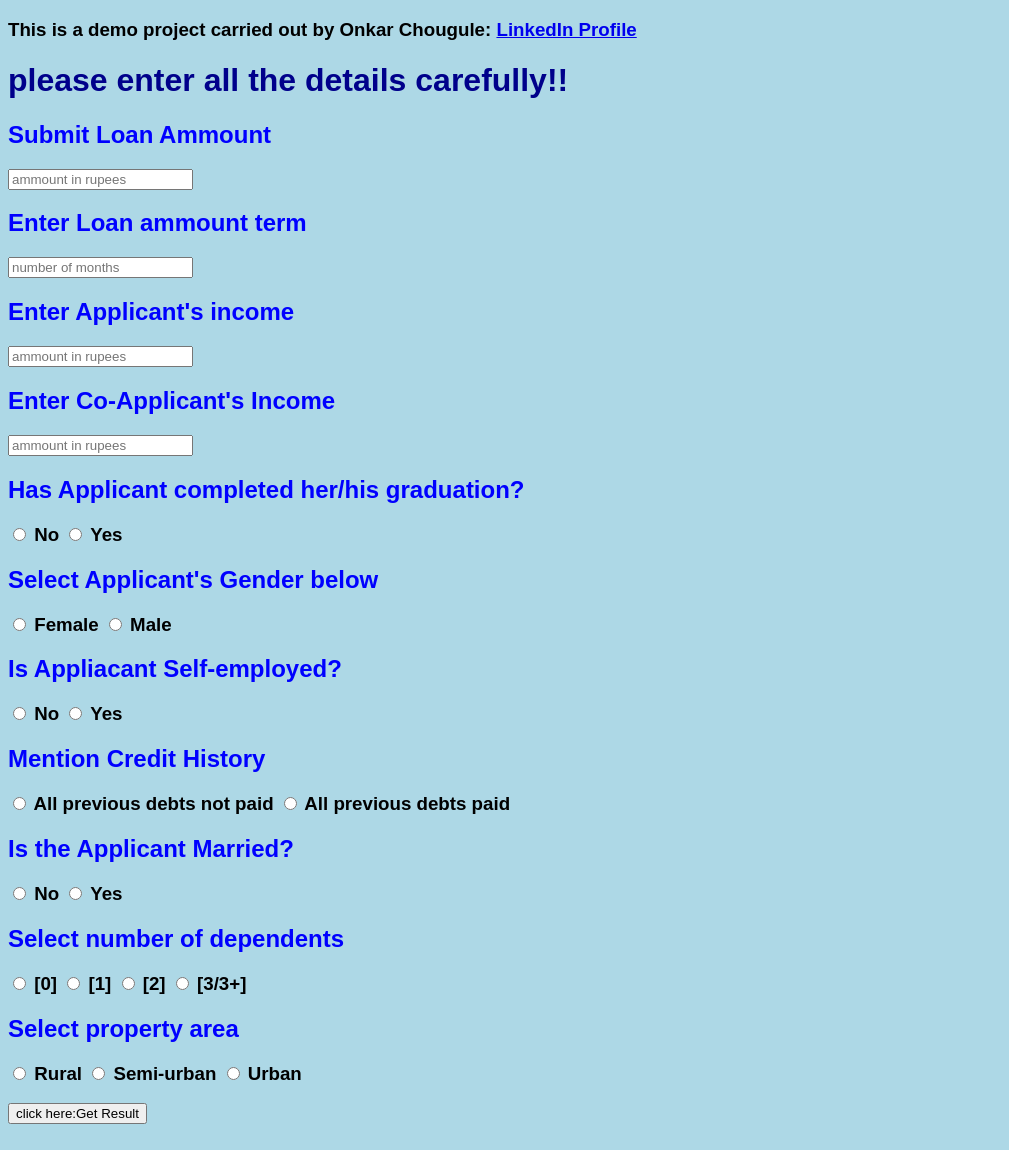
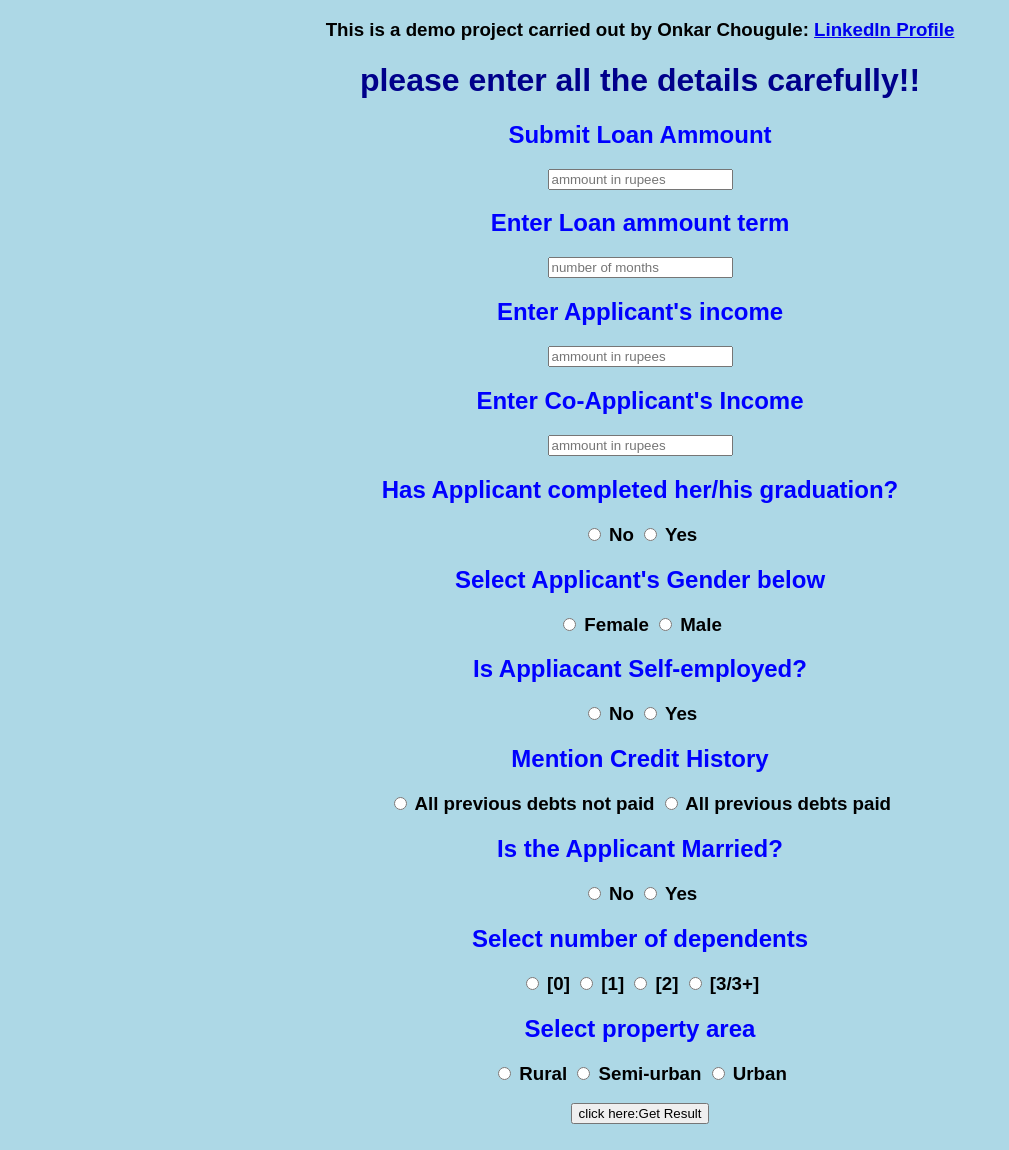
Before and after one commit to onkar-chougule/Loan-prediction-ML-deployment, a Flask app: page / in a window 1280 px wide. Shown: the whole page, without its empty margins (0-1009 px from the left). Run offline with Flask 2, Linux system fonts and the light colour scheme; parts of the project's set-up code (start-up, migrations or seed data) failed here and were passed over.

Commit message:
alligning ui

```diff
--- a/static/styles/home.css
+++ b/static/styles/home.css
@@ -11,6 +11,7 @@ h2{
 
 body{
     background-color:lightblue;
+    text-align: center;
 }
 
 /* .container input {
```
Also changed, not shown: app.py (+0 -24 lines).
